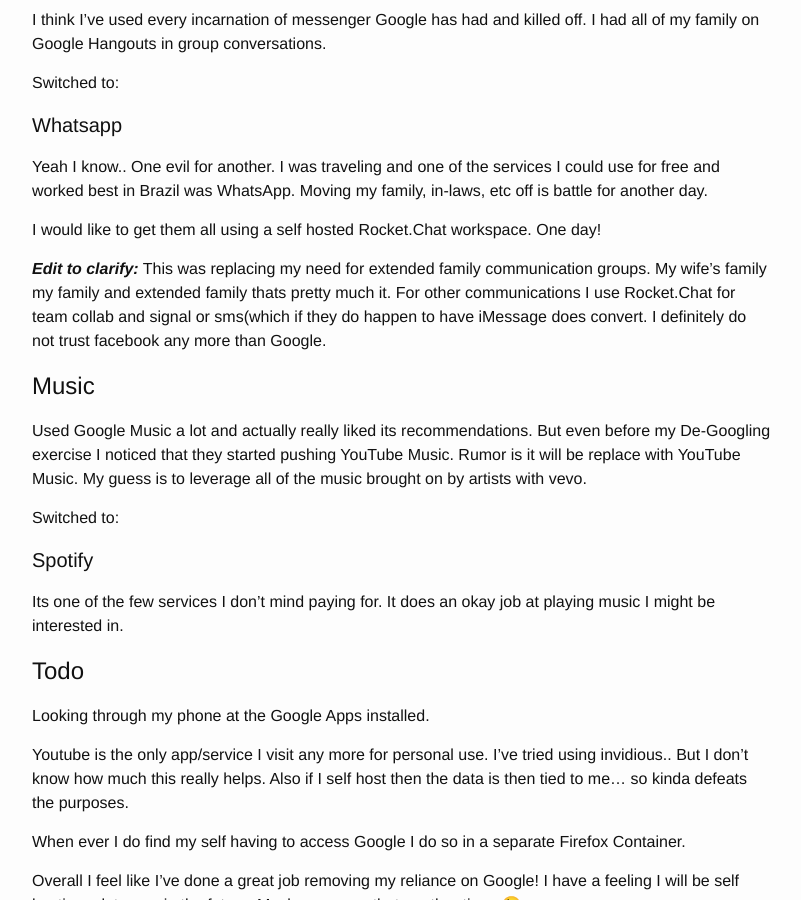
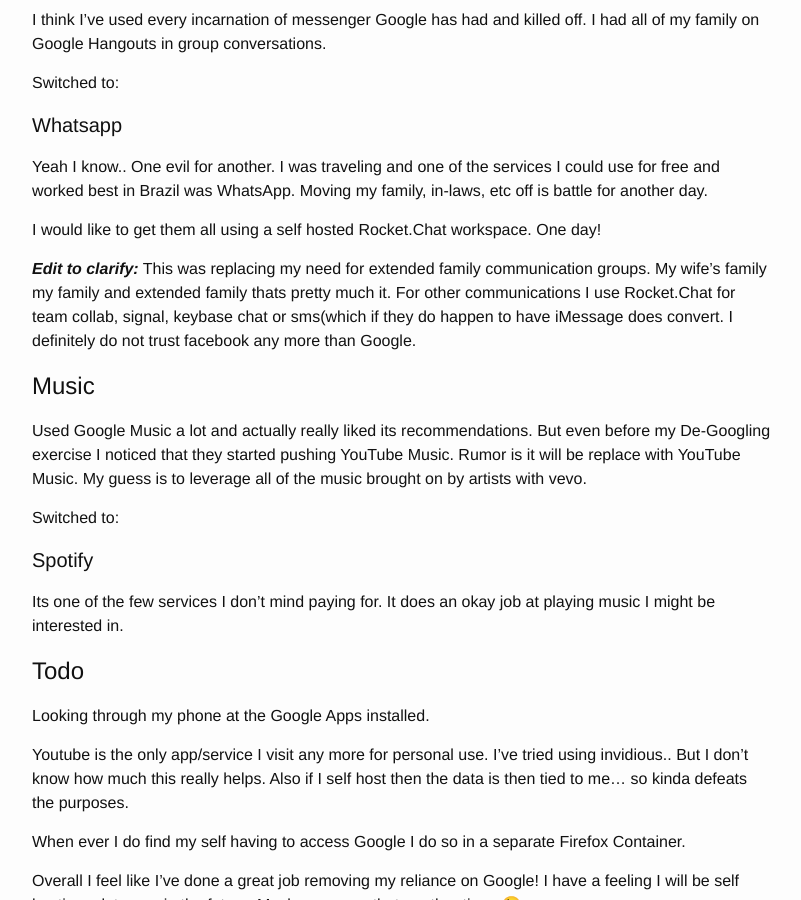
Before and after one commit to geekgonecrazy/geekgonecrazy.github.io, a Jekyll site: the page built from _posts/2020-04-28-de-googling-my-progress.md, in a window 1280 px wide and 900 px high, scrolled down 3273 px. Shown: the whole window, without its empty margins (238-1039 px from the left). Built offline with Jekyll 4.4.1, drawn with Linux system fonts in a browser that asks for light colours.

Commit message:
Update 2020-04-28-de-googling-my-progress.md

```diff
--- a/_posts/2020-04-28-de-googling-my-progress.md
+++ b/_posts/2020-04-28-de-googling-my-progress.md
@@ -144,7 +144,7 @@
 
 I would like to get them all using a self hosted Rocket.Chat workspace. One day!
 
-_**Edit to clarify:**_ This was replacing my need for extended family communication groups.  My wife's family my family and extended family thats pretty much it.  For other communications I use Rocket.Chat for team collab and signal or sms(which if they do happen to have iMessage does convert.  I definitely do not trust facebook any more than Google.
+_**Edit to clarify:**_ This was replacing my need for extended family communication groups.  My wife's family my family and extended family thats pretty much it.  For other communications I use Rocket.Chat for team collab, signal, keybase chat or sms(which if they do happen to have iMessage does convert.  I definitely do not trust facebook any more than Google.
 
 # Music
 
```
